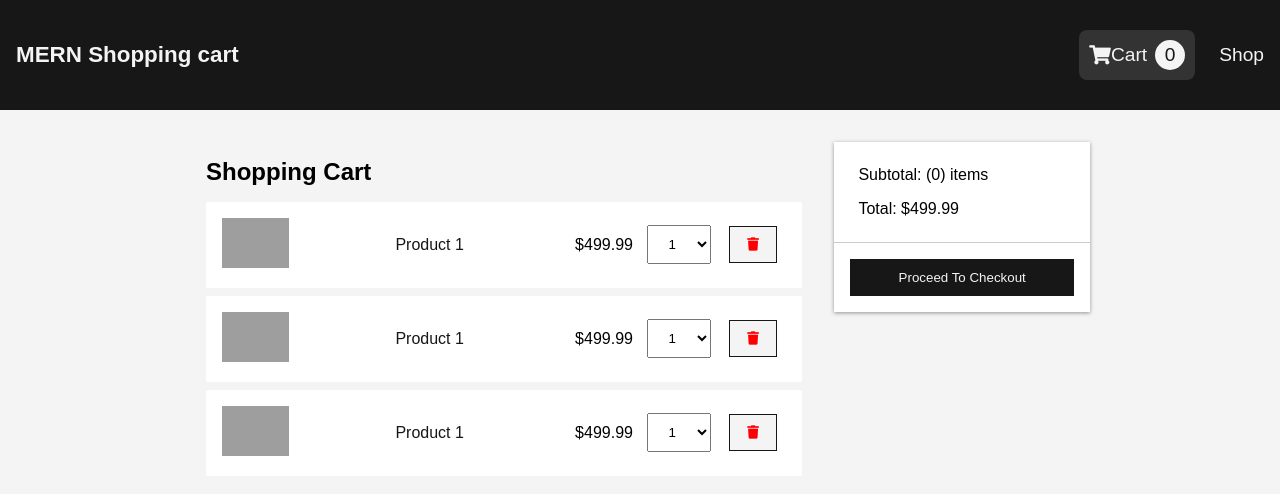
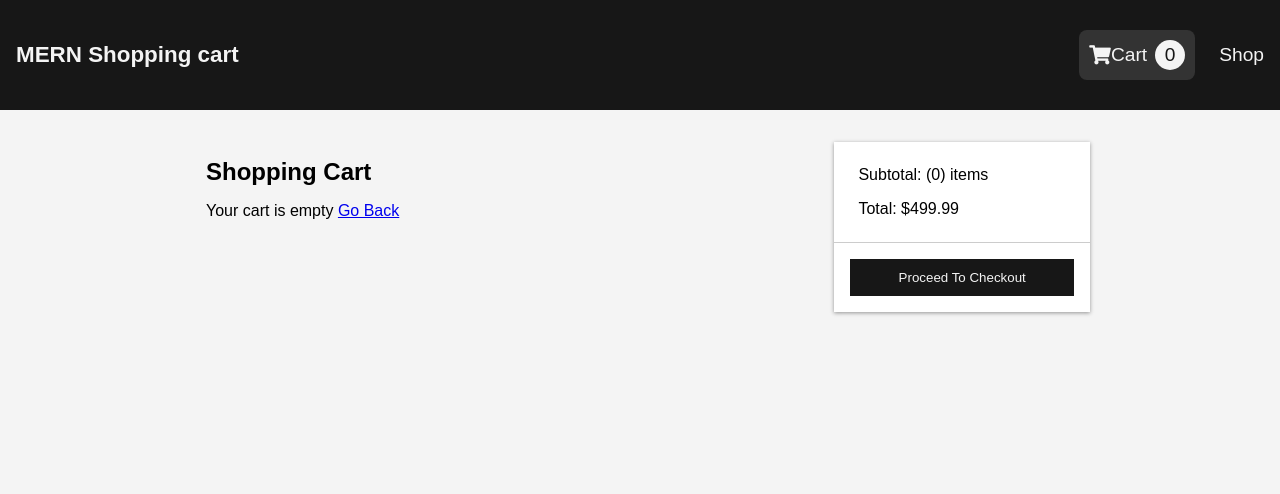
Before and after one commit to Cores13/e_commerce_site, a React (Create React App) app in the folder frontend/: page /cart in a window 1280 px wide. Shown: the top 494 px of the page. Built offline with nearby package versions, Linux system fonts and the light colour scheme; grey boxes are pictures that could not be loaded.

Commit message:
Add and remove items from cart

```diff
--- a/frontend/src/components/CartItem.js
+++ b/frontend/src/components/CartItem.js
@@ -1,28 +1,27 @@
 import './CartItem.css';
 import {Link} from 'react-router-dom';
 
-const CartItem = () => {
+const CartItem = ({item, qtyChangeHandler, removeHandler}) => {
     return (
         <div className="cartitem">
             <div className="cartitem__image">
-                <img src='https://images.unsplash.com/photo-1606813907291-d86efa9b94db?ixid=MXwxMjA3fDB8MHxwaG90by1wYWdlfHx8fGVufDB8fHw%3D&ixlib=rb-1.2.1&auto=format&fit=crop&w=1352&q=80'
-                alt='product name'/>
+                <img src={item.imageUrl}
+                alt={item.name}/>
             </div>
 
-            <Link to={`/product/${111}`} className='cartitem__name'>
-                <p>Product 1</p>
+            <Link to={`/product/${item.product}`} className='cartitem__name'>
+                <p>{item.name}</p>
             </Link>
 
-            <p className='cartitem__price'>$499.99</p>
+            <p className='cartitem__price'>${item.price}</p>
 
-            <select className='cartitem__select'>
-                <option value='1'>1</option>
-                <option value='2'>2</option>
-                <option value='3'>3</option>
-                <option value='4'>4</option>
+            <select className='cartitem__select' value={item.qty} onChange={(e)=> qtyChangeHandler(item.product, e.target.value)}>
+                {[...Array(item.countInStock).keys()].map(x => (
+                    <option key={x+1} value={x+1}>{x+1}</option>
+                ))}
             </select>
 
-            <button className='cartitem__deleteBtn'>
+            <button className='cartitem__deleteBtn' onClick={() => removeHandler(item.product)}>
                 <i className='fa fa-trash'></i>
             </button>
         </div>
--- a/frontend/src/screens/CartScreen.js
+++ b/frontend/src/screens/CartScreen.js
@@ -1,16 +1,37 @@
 import './CartScreen.css';
+import {useSelector, useDispatch} from 'react-redux';
+import {Link} from 'react-router-dom';
 
 //Components
 import CartItem from '../components/CartItem';
 
+//Actions
+import {addToCart, removeFromCart} from '../redux/actions/cartActions'
+
 const CartScreen = () => {
+    const dispatch = useDispatch();
+
+    const cart = useSelector(state => state.cart);
+    const {cartItems} =cart;
+
+    const qtyChangeHandler = (id, qty) => {
+        dispatch(addToCart(id, qty));
+    }
+
+    const removeHandler = (id) => {
+        dispatch(removeFromCart(id));
+    }
+
     return <div className="cartscreen">
             <div className="cartscreen__left">
                 <h2>Shopping Cart</h2>
-
-                <CartItem />
-                <CartItem />
-                <CartItem />
+                {cartItems.length === 0 ? (
+                    <div>
+                        Your cart is empty <Link to='/'>Go Back</Link>
+                    </div>
+                ) : cartItems.map(item => (
+                    <CartItem item={item} qtyChangeHandler={qtyChangeHandler} removeHandler={removeHandler}/>
+                ))}
             </div>
             <div className="cartscreen__right">
                 <div className="cartscreen__info">
--- a/frontend/src/screens/ProductScreen.js
+++ b/frontend/src/screens/ProductScreen.js
@@ -20,6 +20,10 @@ const ProductScreen = ({match, history}) => {
         }
     }, [dispatch, product, match]);
 
+    const addToCartHandler = () => {
+        dispatch(addToCart(product._id, qty));
+        history.push("/cart");
+    }
     return (
     <div className="productscreen">
         {loading ? (<h2>Loading...</h2>) : error ? (<h2>{error}</h2>) : (
@@ -39,22 +43,21 @@ const ProductScreen = ({match, history}) => {
             <div className="productscreen__right">
                 <div className="right__info">
                     <p>
-                        Price: <span>$499.99</span>
+                        Price: <span>${product.price}</span>
                     </p>
                     <p>
-                        Status: <span>In Stock</span>
+                        Status: {''} <span>{product.countInStock > 0 ? 'In Stock' : 'Out of Stock'}</span>
                     </p>
                     <p>
                         Quantity
-                        <select>
-                            <option value='1'>1</option>
-                            <option value='2'>2</option>
-                            <option value='3'>3</option>
-                            <option value='4'>4</option>
+                        <select value={qty} onChange={(e) => setQty(e.target.value)}>
+                            {[...Array(product.countInStock).keys()].map((x) => (
+                                <option key={x+1} value={x+1}>{x+1}</option>
+                            ))}
                         </select>
                     </p>
                     <p>
-                        <button type="button">Add To Cart</button>
+                        <button type="button" onClick={addToCartHandler}>Add To Cart</button>
                     </p>
                 </div>
             </div>
```
